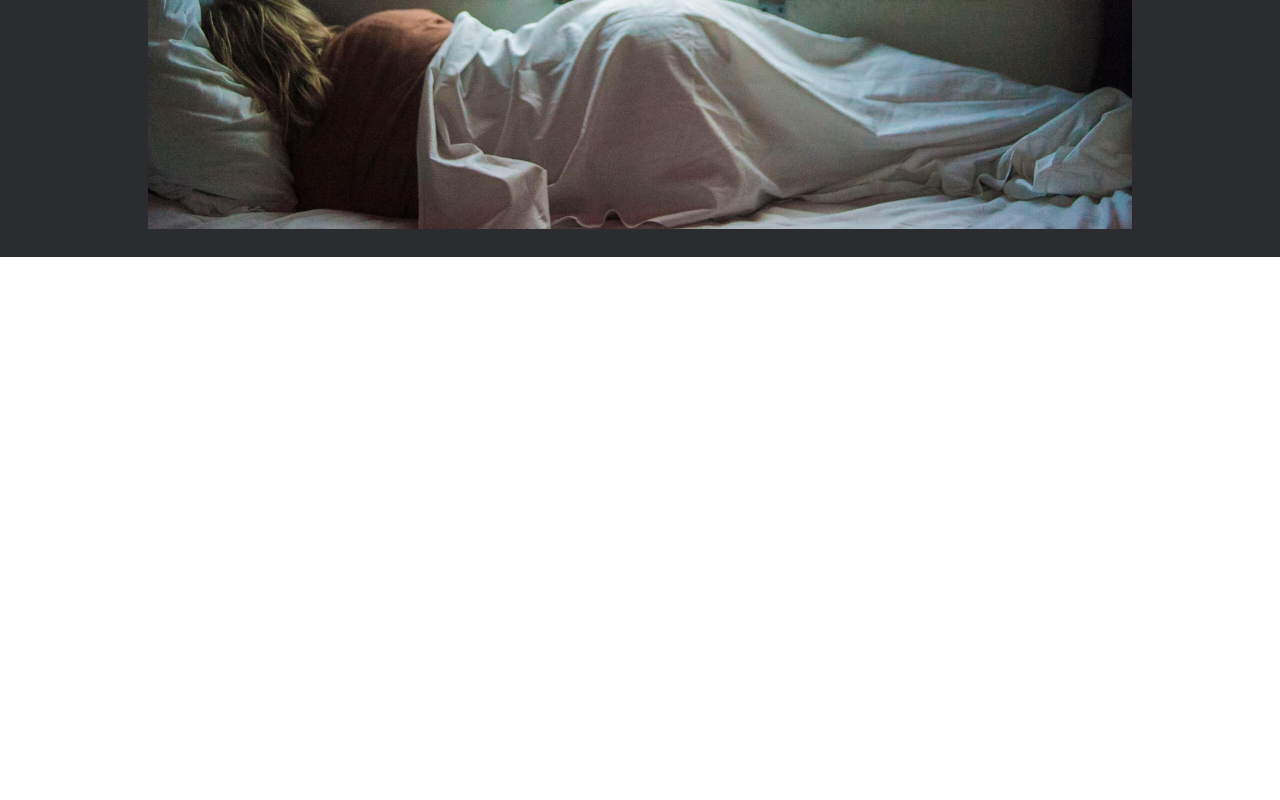
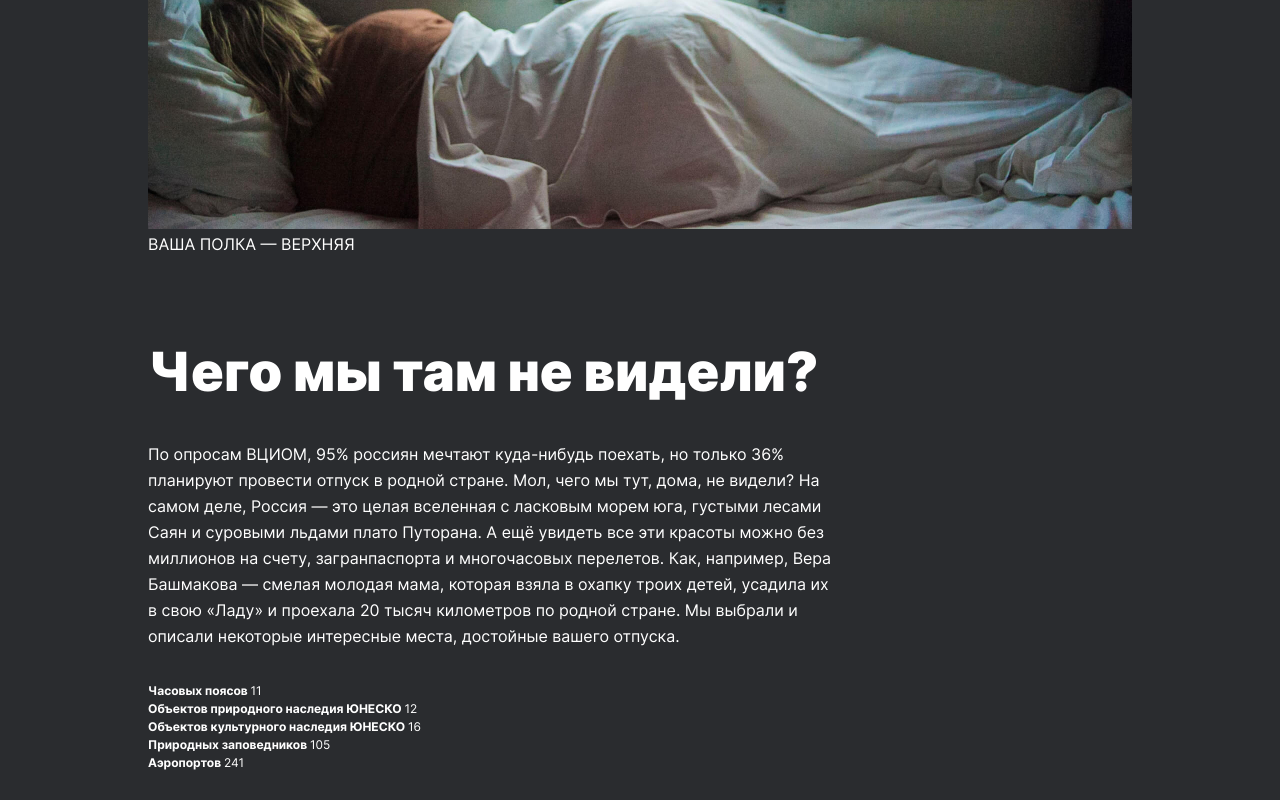
Before and after one commit to piy-bebe/russian-travel, a plain HTML site: page index.html in a window 1280 px wide. Shown: the part 890-1690 px from the top of the page. Before the commit the page ends 1147 px from the top, so only its background shows below. Drawn offline with Linux system fonts and the light colour scheme.

Commit message:
created intro

```diff
--- /dev/null
+++ b/blocks/intro/__amount/intro__amount.css
@@ -0,0 +1,4 @@
+.intro__amount {
+  font-weight: normal;
+
+}
--- /dev/null
+++ b/blocks/intro/__item/intro__item.css
@@ -0,0 +1,5 @@
+.intro__item {
+  font-size: 12px;
+  line-height: 18px;
+  font-weight: bold;
+}
--- a/blocks/intro/__list/intro__list.css
+++ b/blocks/intro/__list/intro__list.css
@@ -0,0 +1,5 @@
+.intro__list {
+  margin: 0;
+  padding: 0;
+  list-style: none;
+}
--- a/blocks/intro/__text/intro__text.css
+++ b/blocks/intro/__text/intro__text.css
@@ -0,0 +1,8 @@
+.intro__text {
+  max-width: 690px;
+  font-size: 16px;
+  line-height: 26px;
+  font-weight: normal;
+  margin: 0;
+  margin-bottom: 33px;
+}
--- a/blocks/intro/__title/intro__title.css
+++ b/blocks/intro/__title/intro__title.css
@@ -0,0 +1,7 @@
+.intro__title {
+  margin: 0;
+  font-size: 54px;
+  line-height: 58px;
+  font-weight: 900;
+  margin-bottom: 40px;
+}
--- a/blocks/intro/intro.css
+++ b/blocks/intro/intro.css
@@ -0,0 +1,6 @@
+.intro {
+  display: flex;
+  flex-direction: column;
+  max-width: 984px;
+  margin: 92px auto 0;
+}
--- a/blocks/lead/__caption/lead__caption.css
+++ b/blocks/lead/__caption/lead__caption.css
@@ -0,0 +1,7 @@
+.lead__caption {
+  text-transform: uppercase;
+  align-self: flex-start;
+  font-style: 18px;
+  line-height: 14px;
+  margin: 8px 0 0 0;
+}
--- a/blocks/page/page.css
+++ b/blocks/page/page.css
@@ -2,7 +2,6 @@
   width: 100%;
   position: absolute;
   padding: 28px 48px;
-  margin: 0 auto;
   background-color: #2a2c2f;
   font-family: 'Inter', Tahoma, Geneva, Verdana, sans-serif;
   box-sizing: border-box;
--- a/index.html
+++ b/index.html
@@ -11,12 +11,15 @@
         border: 1px solid red;
       }
     </style>
-
   </head>
   <body>
     <div class="page">
       <header class="header">
-        <img src="./images/header-logo.svg" alt="Логотип" class="header__logo">
+        <img
+          src="./images/header-logo.svg"
+          alt="Логотип"
+          class="header__logo"
+        />
         <div class="header__links">
           <a href="#" class="header__lang-link header__lang-link_active">Ru</a>
           <a href="#" class="header__lang-link">En</a>
@@ -25,8 +28,38 @@
       <main class="content">
         <section class="lead">
           <h1 class="lead__title">Путешествия по России</h1>
-          <p class="lead__subtitle">Настоящая страна не в выпусках новостей, а здесь.</p>
-          <img class="lead__image" src="./images/lead-polka.jpg" alt="Картинка">
+          <p class="lead__subtitle">
+            Настоящая страна не в выпусках новостей, а здесь.
+          </p>
+          <img
+            class="lead__image"
+            src="./images/lead-polka.jpg"
+            alt="Картинка"
+          />
+          <p class="lead__caption">ваша полка — верхняя</p>
+        </section>
+
+        <section class="intro">
+          <h2 class="intro__title">Чего мы там не видели?</h2>
+          <p class="intro__text">
+            По опросам ВЦИОМ, 95% россиян мечтают куда-нибудь поехать, но только
+            36% планируют провести отпуск в родной стране. Мол, чего мы тут,
+            дома, не видели? На самом деле, Россия — это целая вселенная с
+            ласковым морем юга, густыми лесами Саян и суровыми льдами плато
+            Путорана. А ещё увидеть все эти красоты можно без миллионов на
+            счету, загранпаспорта и многочасовых перелетов. Как, например, Вера
+            Башмакова — смелая молодая мама, которая взяла в охапку троих детей,
+            усадила их в свою «Ладу» и проехала 20 тысяч километров по родной
+            стране. Мы выбрали и описали некоторые интересные места, достойные
+            вашего отпуска.
+          </p>
+          <ul class="intro__list">
+            <li class="intro__item">Часовых поясов <span class="intro__amount">11</span></li>
+            <li class="intro__item">Объектов природного наследия ЮНЕСКО <span class="intro__amount">12</span></li>
+            <li class="intro__item">Объектов культурного наследия ЮНЕСКО <span class="intro__amount">16</span></li>
+            <li class="intro__item">Природных заповедников <span class="intro__amount">105</span></li>
+            <li class="intro__item">Аэропортов <span class="intro__amount">241</span></li>
+          </ul>
         </section>
       </main>
     </div>
--- a/pages/index.css
+++ b/pages/index.css
@@ -12,3 +12,11 @@
 @import url(../blocks/lead/__title/lead__title.css);
 @import url(../blocks/lead/__subtitle/lead__subtitle.css);
 @import url(../blocks/lead/__image/lead__image.css);
+@import url(../blocks/lead/__caption/lead__caption.css);
+
+@import url(../blocks/intro/intro.css);
+@import url(../blocks/intro/__title/intro__title.css);
+@import url(../blocks/intro/__text/intro__text.css);
+@import url(../blocks/intro/__list/intro__list.css);
+@import url(../blocks/intro/__item/intro__item.css);
+@import url(../blocks/intro/__amount/intro__amount.css);
```
